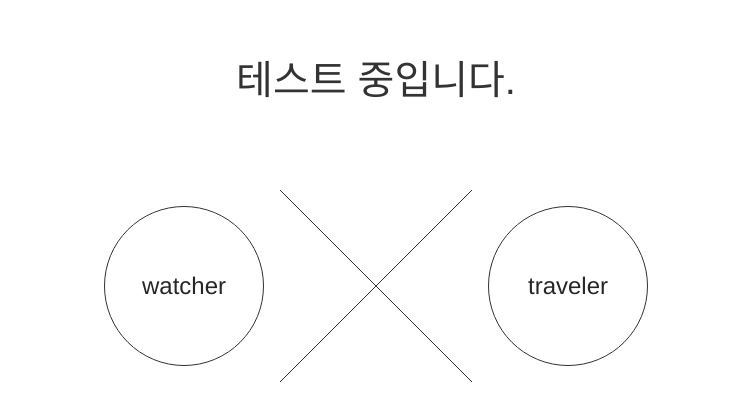
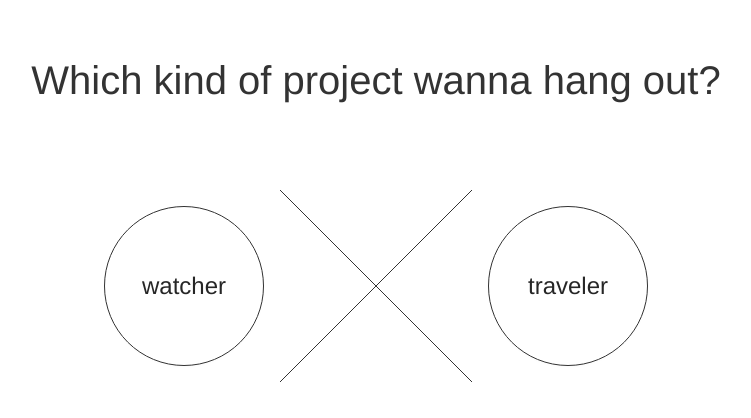
Before and after one commit to HM4725/lasqua, a Vue app: page / in a window 1280 px wide. Shown: the part 184-602 px from the top of the page, without its empty margins (264-1015 px from the left). Built offline with nearby package versions, Linux system fonts and the light colour scheme.

Commit message:
브랜치 테스트

```diff
--- a/src/views/IndexView.vue
+++ b/src/views/IndexView.vue
@@ -21,8 +21,7 @@ export default {
   },
   data() {
     return {
-      //indexPhrase: "Which kind of project wanna hang out?",
-      indexPhrase: "테스트 중입니다.",
+      indexPhrase: "Which kind of project wanna hang out?",
     }
   }
 }
```
